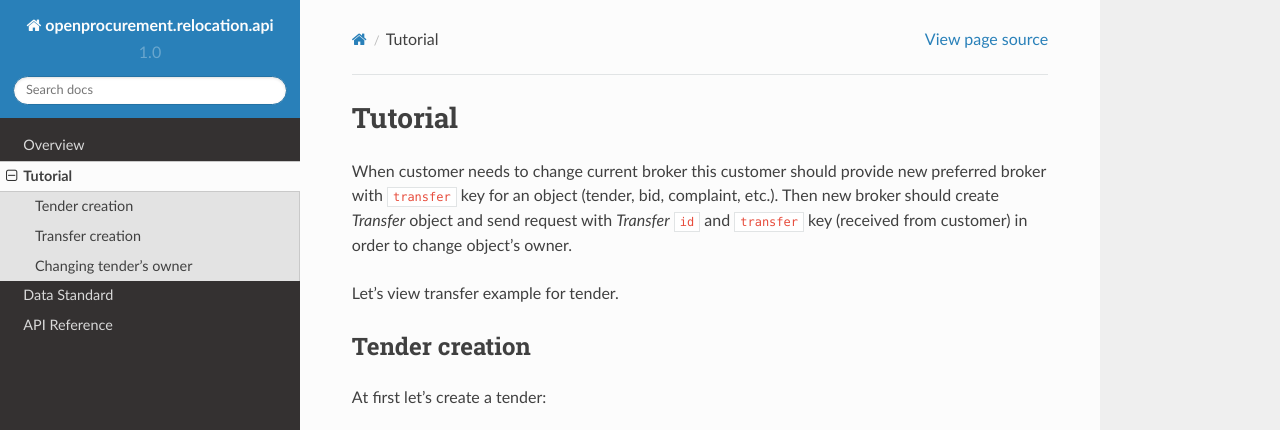
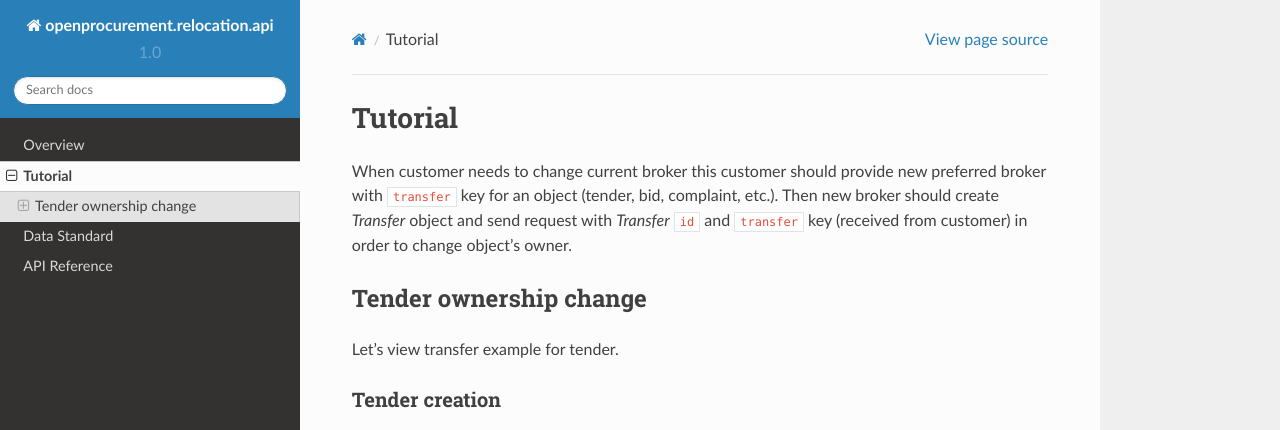
Before and after one commit to openprocurement/openprocurement.relocation.api, a Sphinx documentation site: the page built from docs/source/tutorial.rst, in a window 1280 px wide and 900 px high, cut to the strip 0-430 px from the top of the window. Built offline with Sphinx 7.4.7 and the Read the Docs theme 2.0.0, drawn with Linux system fonts in a browser that asks for light colours.

Commit message:
fold documentation articles

```diff
--- a/docs/source/tutorial.rst
+++ b/docs/source/tutorial.rst
@@ -5,10 +5,14 @@ Tutorial
 
 When customer needs to change current broker this customer should provide new preferred broker with ``transfer`` key for an object (tender, bid, complaint, etc.). Then new broker should create `Transfer` object and send request with `Transfer` ``id`` and ``transfer`` key (received from customer) in order to change object's owner.
 
+Tender ownership change
+-----------------------
+
 Let's view transfer example for tender.
 
+
 Tender creation
----------------
+~~~~~~~~~~~~~~~
 
 At first let's create a tender:
 
@@ -22,7 +26,7 @@ Note that response's `access` section contains a ``transfer`` key which is used
 After tender's registration in CDB broker has to provide its customer with ``transfer`` key.
 
 Transfer creation
------------------
+~~~~~~~~~~~~~~~~~
 
 Broker that is going to become new tender owner should create a `Transfer`.
 
@@ -37,7 +41,7 @@ Broker that is going to become new tender owner should create a `Transfer`.
    :code:
 
 Changing tender's owner
------------------------
+~~~~~~~~~~~~~~~~~~~~~~~
 
 Pay attention that only broker with appropriate accreditation level can become new owner. Otherwise broker will be forbidden from this action.
 
```
